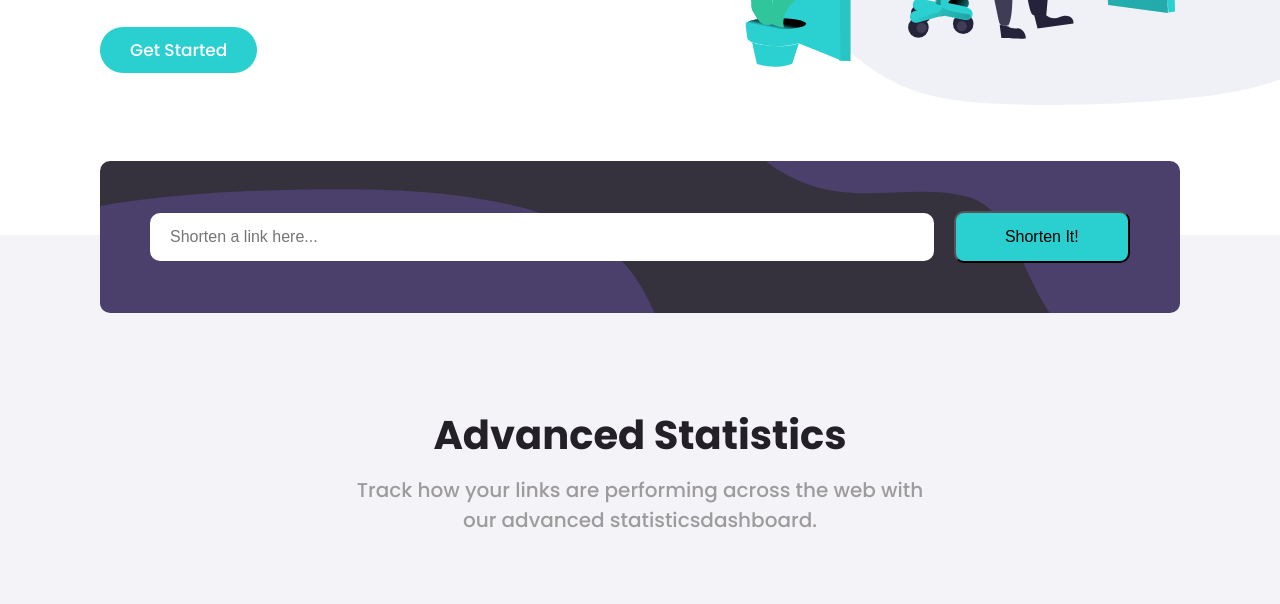
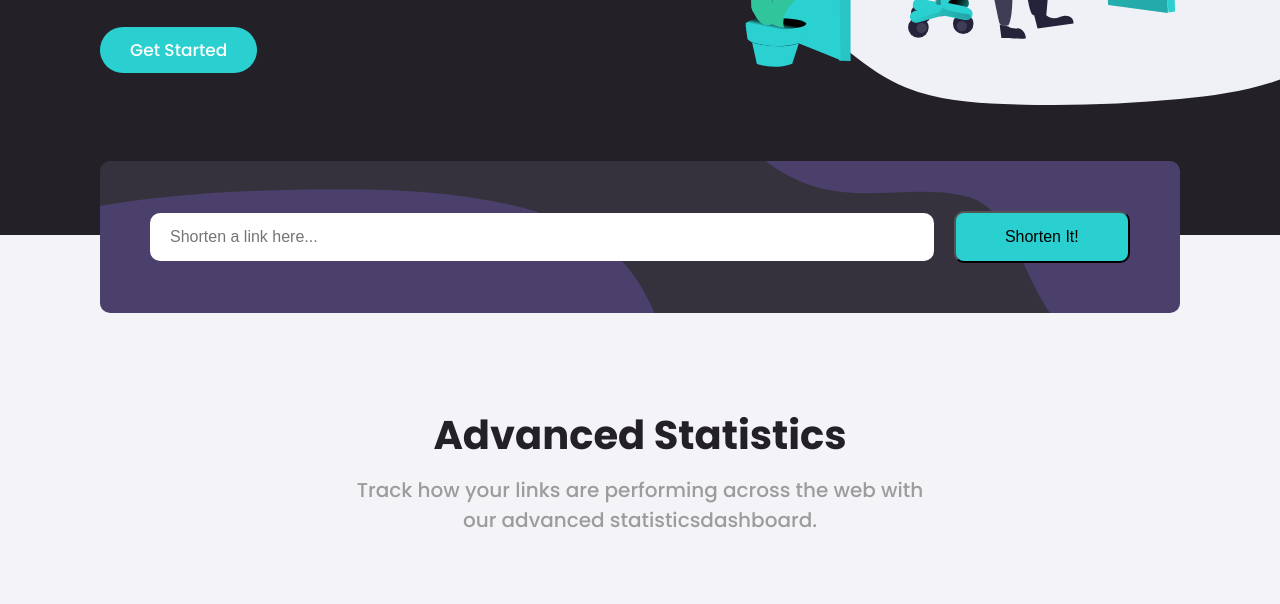
Before and after one commit to anointedosara/shortening-api-master, a plain HTML site: page index.html in a window 1280 px wide. Shown: the part 455-1059 px from the top of the page. Drawn offline with nearby package versions, Linux system fonts and the light colour scheme.

Commit message:
Add files via upload

```diff
--- a/styles.css
+++ b/styles.css
@@ -12,7 +12,8 @@ body {
     padding: 0;
     font-family: 'Poppins', sans-serif;
     scroll-behavior: smooth;
-    width: 100%
+    width: 100%;
+    background: hsl(260, 8%, 14%);
 }
 
 .div100 {
```
